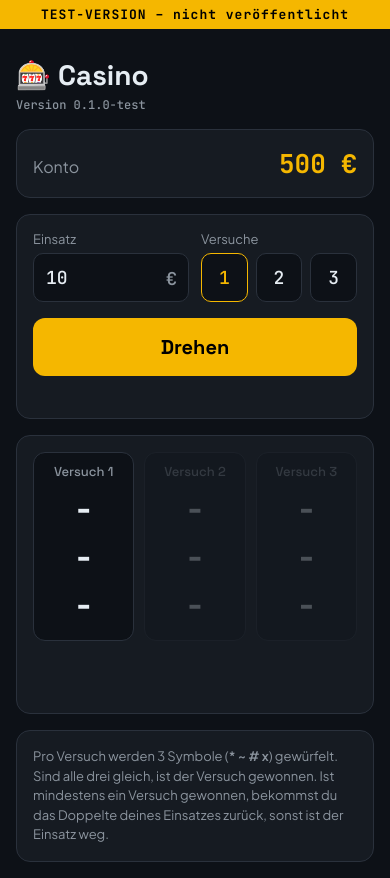
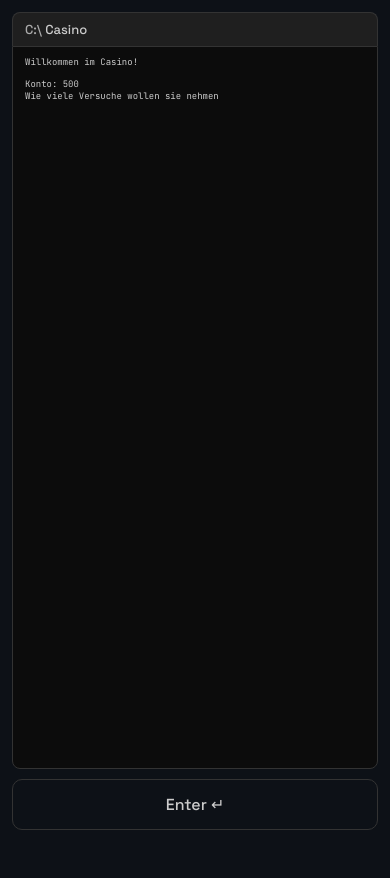
Before and after one commit to bonpronto/csharp-projekte, a plain HTML site: page Casino-Web/index.html in a window 390 px wide. After the commit the page ends 844 px from the top, so only its background shows below. Drawn offline with Linux system fonts and the light colour scheme.

Commit message:
Refactor Casino game layout and logic
Updated title and modified layout styles for better responsiveness. Removed test banner and adjusted game logic for user input.

```diff
--- a/Casino-Web/index.html
+++ b/Casino-Web/index.html
@@ -3,333 +3,344 @@
 <head>
 <meta charset="UTF-8">
 <meta name="viewport" content="width=device-width, initial-scale=1">
-<title>TEST – Casino</title>
+<title>Casino</title>
 <link rel="preconnect" href="https://fonts.googleapis.com">
 <link rel="preconnect" href="https://fonts.gstatic.com" crossorigin>
-<link href="https://fonts.googleapis.com/css2?family=JetBrains+Mono:wght@500;700&family=Plus+Jakarta+Sans:wght@400;600&family=Space+Grotesk:wght@500;700&display=swap" rel="stylesheet">
+<link href="https://fonts.googleapis.com/css2?family=JetBrains+Mono:wght@400;700&family=Plus+Jakarta+Sans:wght@400;600&family=Space+Grotesk:wght@500;700&display=swap" rel="stylesheet">
 <style>
   :root {
     --bg: #0d1117;
-    --card: #161b22;
-    --line: #2a313c;
-    --text: #e6edf3;
-    --muted: #8b949e;
+    --konsole: #0c0c0c;
+    --text: #cccccc;
+    --titel: #1f1f1f;
+    --line: #333;
     --accent: #f5b700;
-    --win: #3fb950;
-    --lose: #f85149;
   }
   * { box-sizing: border-box; }
+  html, body { height: 100%; }
   body {
     margin: 0;
     background: var(--bg);
     color: var(--text);
     font-family: 'Plus Jakarta Sans', system-ui, sans-serif;
-    min-height: 100vh;
+    display: flex;
+    flex-direction: column;
+    height: 100dvh;
   }
-  .test-banner {
-    background: var(--accent);
-    color: #000;
-    text-align: center;
-    font-family: 'JetBrains Mono', monospace;
-    font-weight: 700;
-    padding: 6px 10px;
-    letter-spacing: 1px;
+  .fenster {
+    flex: 1 1 auto;
+    min-height: 0;
+    display: flex;
+    flex-direction: column;
+    width: 100%;
+    max-width: 900px;
+    margin: 12px auto 0;
+    padding: 0 12px;
+  }
+  .titel {
+    background: var(--titel);
+    border: 1px solid var(--line);
+    border-bottom: 0;
+    border-radius: 8px 8px 0 0;
+    padding: 8px 12px;
+    font-family: 'Space Grotesk', sans-serif;
     font-size: 13px;
+    color: #aaa;
+    flex: 0 0 auto;
   }
-  main { max-width: 560px; margin: 0 auto; padding: 16px; }
-  h1 {
+  .titel b { color: var(--text); font-weight: 500; }
+  .screen {
+    flex: 1 1 auto;
+    min-height: 0;
+    overflow: auto;
+    background: var(--konsole);
+    border: 1px solid var(--line);
+    border-radius: 0 0 8px 8px;
+    padding: 10px 12px;
+    cursor: text;
+  }
+  #term {
+    margin: 0;
+    white-space: pre;
+    font-family: 'JetBrains Mono', Consolas, 'Courier New', monospace;
+    font-size: clamp(7px, 2.3vw, 15px);
+    line-height: 1.25;
+    color: var(--text);
+  }
+  #term input {
+    background: transparent;
+    border: 0;
+    outline: 0;
+    padding: 0;
+    margin: 0;
+    font: inherit;
+    color: inherit;
+    caret-color: var(--text);
+    width: 1ch;
+    min-width: 1ch;
+  }
+  .leiste {
+    flex: 0 0 auto;
+    max-width: 900px;
+    width: 100%;
+    margin: 0 auto;
+    padding: 10px 12px 14px;
+  }
+  #enter {
+    width: 100%;
+    padding: 14px;
+    background: transparent;
+    color: var(--text);
+    border: 1px solid var(--line);
+    border-radius: 10px;
     font-family: 'Space Grotesk', sans-serif;
-    margin: 12px 0 4px;
-    font-size: 28px;
+    font-size: 16px;
+    cursor: pointer;
   }
-  .version { font-family: 'JetBrains Mono', monospace; color: var(--muted); font-size: 12px; }
-  .card {
-    background: var(--card);
-    border: 1px solid var(--line);
-    border-radius: 14px;
-    padding: 16px;
-    margin-top: 16px;
-  }
-  .konto {
-    display: flex; justify-content: space-between; align-items: baseline;
-  }
-  .konto span:first-child { color: var(--muted); }
-  #guthaben {
-    font-family: 'JetBrains Mono', monospace;
-    font-size: 26px; font-weight: 700; color: var(--accent);
-  }
-  label { display: block; color: var(--muted); font-size: 13px; margin-bottom: 6px; }
-  .row { display: flex; gap: 12px; flex-wrap: wrap; }
-  .row > div { flex: 1; min-width: 150px; }
-  .euro-feld { position: relative; }
-  .euro-feld input {
-    width: 100%;
-    padding: 12px 36px 12px 12px;
-    background: var(--bg); color: var(--text);
-    border: 1px solid var(--line); border-radius: 10px;
-    font-family: 'JetBrains Mono', monospace; font-size: 18px;
-  }
-  .euro-feld::after {
-    content: '€';
-    position: absolute; right: 12px; top: 50%; transform: translateY(-50%);
-    color: var(--muted); font-family: 'JetBrains Mono', monospace; font-size: 18px;
-    pointer-events: none;
-  }
-  .versuche { display: flex; gap: 8px; }
-  .versuche button {
-    flex: 1; padding: 12px 0;
-    background: var(--bg); color: var(--text);
-    border: 1px solid var(--line); border-radius: 10px;
-    font-family: 'JetBrains Mono', monospace; font-size: 18px; cursor: pointer;
-  }
-  .versuche button.aktiv { border-color: var(--accent); color: var(--accent); }
-  #drehen {
-    width: 100%; margin-top: 16px; padding: 16px;
-    background: var(--accent); color: #000; border: 0; border-radius: 12px;
-    font-family: 'Space Grotesk', sans-serif; font-size: 20px; font-weight: 700; cursor: pointer;
-  }
-  #drehen:disabled { opacity: .5; cursor: not-allowed; }
-  .tabelle { display: grid; grid-template-columns: repeat(3, 1fr); gap: 10px; }
-  .spalte {
-    background: var(--bg); border: 1px solid var(--line); border-radius: 12px;
-    padding: 10px 6px; text-align: center; transition: opacity .2s, border-color .2s;
-  }
-  .spalte.aus { opacity: .25; }
-  .spalte.gewonnen { border-color: var(--win); box-shadow: 0 0 12px rgba(63,185,80,.35); }
-  .spalte h3 {
-    margin: 0 0 6px; font-family: 'Space Grotesk', sans-serif;
-    font-size: 13px; color: var(--muted); font-weight: 500;
-  }
-  .symbol {
-    font-family: 'JetBrains Mono', monospace; font-size: 34px; font-weight: 700;
-    height: 48px; line-height: 48px;
-  }
-  #meldung {
-    text-align: center; font-family: 'Space Grotesk', sans-serif;
-    font-size: 30px; font-weight: 700; margin-top: 16px; min-height: 40px;
-  }
-  #meldung.win { color: var(--win); }
-  #meldung.lose { color: var(--lose); }
-  #hinweis { text-align: center; color: var(--muted); font-size: 14px; min-height: 20px; margin-top: 6px; }
-  #hinweis.fehler { color: var(--lose); }
-  #neustart {
-    display: none; width: 100%; margin-top: 12px; padding: 14px;
-    background: transparent; color: var(--text);
-    border: 1px solid var(--line); border-radius: 12px;
-    font-family: 'Space Grotesk', sans-serif; font-size: 16px; cursor: pointer;
-  }
-  .regeln { color: var(--muted); font-size: 13px; line-height: 1.5; }
+  #enter:active { background: var(--titel); }
+  #enter:disabled { opacity: .35; cursor: default; }
 </style>
 </head>
 <body>
-<div class="test-banner">TEST-VERSION – nicht veröffentlicht</div>
-
-<main>
-  <h1>🎰 Casino</h1>
-  <div class="version" id="version"></div>
-
-  <div class="card konto">
-    <span>Konto</span>
-    <span id="guthaben">500 €</span>
+<div class="fenster">
+  <div class="titel">C:\ <b>Casino</b></div>
+  <div class="screen" id="screen"><pre id="term"></pre></div>
 </div>
 
-  <div class="card">
-    <div class="row">
-      <div>
-        <label for="einsatz">Einsatz</label>
-        <div class="euro-feld">
-          <input id="einsatz" type="text" inputmode="decimal" value="10" autocomplete="off">
+<div class="leiste">
+  <button id="enter" disabled>Enter ↵</button>
 </div>
-      </div>
-      <div>
-        <label>Versuche</label>
-        <div class="versuche" id="versuche">
-          <button data-v="1" class="aktiv">1</button>
-          <button data-v="2">2</button>
-          <button data-v="3">3</button>
-        </div>
-      </div>
-    </div>
-    <button id="drehen">Drehen</button>
-    <div id="hinweis"></div>
-  </div>
-
-  <div class="card">
-    <div class="tabelle" id="tabelle"></div>
-    <div id="meldung"></div>
-    <button id="neustart">Neues Spiel (500 €)</button>
-  </div>
-
-  <div class="card regeln">
-    Pro Versuch werden 3 Symbole (<b>*</b> <b>~</b> <b>#</b> <b>x</b>) gewürfelt.
-    Sind alle drei gleich, ist der Versuch gewonnen. Ist mindestens ein Versuch gewonnen,
-    bekommst du das Doppelte deines Einsatzes zurück, sonst ist der Einsatz weg.
-  </div>
-</main>
 
 <script>
   // ---------- Einstellungen ----------
-  const VERSION = '0.1.0-test';
   const START_GUTHABEN = 500;
-  const GEWINN_FAKTOR = 2;          // Auszahlung = Einsatz * Faktor
-  const X_GEWINNT = false;          // true: drei 'x' zählen auch als Gewinn
-  const SYMBOLE = ['x', '*', '~', '#'];   // Index = Zufallszahl 0..3 (wie rng.Next(0, 4))
+  const GEWINN_FAKTOR = 2;                 // Auszahlung = Einsatz * Faktor
+  const X_GEWINNT = false;                 // true: drei 'x' zählen auch als Gewinn
+  const SYMBOLE = ['x', '*', '~', '#'];    // wie rng.Next(0, 4) im C#-Programm
+  const ZEILEN_PAUSE = 350;                // Pause zwischen den Ausgabezeilen (ms)
 
-  // ---------- Zustand ----------
-  let guthaben = START_GUTHABEN;
-  let versuche = 1;
-  let laeuft = false;
+  const JACKPOT = [
+    "   ██████  █████   ██████  ██   ██ ██████   █████  ████████ ",
+    "       ██ ██   ██ ██       ██  ██  ██   ██ ██   ██    ██    ",
+    "       ██ ███████ ██       █████   ██████  ██   ██    ██    ",
+    "  ██   ██ ██   ██ ██       ██  ██  ██      ██   ██    ██    ",
+    "   █████  ██   ██  ██████  ██   ██ ██       █████     ██    "
+  ].join('\n');
+
+  const LOSER = [
+    " ██       ██████  ███████ ███████ ██████  ",
+    " ██      ██    ██ ██      ██      ██   ██ ",
+    " ██      ██    ██ ███████ █████   ██████  ",
+    " ██      ██    ██      ██ ██      ██   ██ ",
+    " ███████  ██████  ███████ ███████ ██   ██ "
+  ].join('\n');
 
   // ---------- Elemente ----------
-  const elGuthaben = document.getElementById('guthaben');
-  const elEinsatz = document.getElementById('einsatz');
-  const elDrehen = document.getElementById('drehen');
-  const elTabelle = document.getElementById('tabelle');
-  const elMeldung = document.getElementById('meldung');
-  const elHinweis = document.getElementById('hinweis');
-  const elNeustart = document.getElementById('neustart');
-  const elVersion = document.getElementById('version');
+  const term = document.getElementById('term');
+  const screen = document.getElementById('screen');
+  const btnEnter = document.getElementById('enter');
+  let wartend = null;   // Funktion, die der Enter-Button auslöst
 
-  elVersion.textContent = 'Version ' + VERSION;
-
-  // ---------- Tabelle aufbauen ----------
-  for (let v = 0; v < 3; v++) {
-    const spalte = document.createElement('div');
-    spalte.className = 'spalte';
-    spalte.id = 'spalte' + v;
-    spalte.innerHTML = '<h3>Versuch ' + (v + 1) + '</h3>' +
-      '<div class="symbol">-</div><div class="symbol">-</div><div class="symbol">-</div>';
-    elTabelle.appendChild(spalte);
+  // ---------- "Konsole" ----------
+  function scrollEnde() {
+    screen.scrollTop = screen.scrollHeight;
   }
 
-  function zeigeAktiveSpalten() {
-    for (let v = 0; v < 3; v++) {
-      document.getElementById('spalte' + v).classList.toggle('aus', v >= versuche);
-    }
+  function print(text) {
+    term.appendChild(document.createTextNode(text + '\n'));
+    scrollEnde();
   }
 
-  function aktualisiereKonto() {
-    elGuthaben.textContent = guthaben.toLocaleString('de-DE', { maximumFractionDigits: 2 }) + ' €';
+  function sleep(ms) {
+    return new Promise(function (r) { setTimeout(r, ms); });
   }
 
+  // wie Console.ReadLine(); suffix z. B. ' €' bleibt hinter der Eingabe stehen
+  function readLine(suffix) {
+    return new Promise(function (resolve) {
+      const zeile = document.createElement('span');
+      const input = document.createElement('input');
+      input.type = 'text';
+      input.setAttribute('inputmode', 'decimal');
+      input.setAttribute('autocomplete', 'off');
+      input.setAttribute('autocapitalize', 'off');
+      input.setAttribute('spellcheck', 'false');
+      zeile.appendChild(input);
+      if (suffix) zeile.appendChild(document.createTextNode(suffix));
+      term.appendChild(zeile);
+
+      function anpassen() {
+        input.style.width = Math.max(1, input.value.length + 1) + 'ch';
+      }
+      anpassen();
+      input.addEventListener('input', anpassen);
+
+      function fertig() {
+        const wert = input.value;
+        zeile.remove();
+        wartend = null;
+        btnEnter.disabled = true;
+        print(wert + (suffix || ''));
+        resolve(wert);
+      }
+      input.addEventListener('keydown', function (e) {
+        if (e.key === 'Enter') {
+          e.preventDefault();
+          fertig();
+        }
+      });
+
+      wartend = fertig;
+      btnEnter.disabled = false;
+      input.focus();
+      scrollEnde();
+    });
+  }
+
+  // wie Console.ReadKey(): wartet auf eine Taste oder ein Antippen
+  function readKey() {
+    return new Promise(function (resolve) {
+      let erledigt = false;
+      function fertig() {
+        if (erledigt) return;
+        erledigt = true;
+        window.removeEventListener('keydown', onKey);
+        screen.removeEventListener('pointerdown', fertig);
+        wartend = null;
+        btnEnter.disabled = true;
+        resolve();
+      }
+      function onKey(e) {
+        if (['Shift', 'Control', 'Alt', 'Meta', 'CapsLock'].indexOf(e.key) !== -1) return;
+        e.preventDefault();
+        fertig();
+      }
+      // kurz warten, damit das Enter der vorigen Eingabe nicht sofort durchrutscht
+      setTimeout(function () {
+        if (erledigt) return;
+        window.addEventListener('keydown', onKey);
+        screen.addEventListener('pointerdown', fertig);
+      }, 80);
+      wartend = fertig;
+      btnEnter.disabled = false;
+    });
+  }
+
+  btnEnter.addEventListener('click', function () {
+    if (wartend) wartend();
+  });
+
+  // Antippen der Konsole setzt den Cursor wieder ins Eingabefeld
+  screen.addEventListener('click', function () {
+    const input = term.querySelector('input');
+    if (input) input.focus();
+  });
+
+  // ---------- Hilfsfunktionen ----------
   function zufallsSymbol() {
     return SYMBOLE[Math.floor(Math.random() * SYMBOLE.length)];
   }
 
-  function hinweis(text, fehler) {
-    elHinweis.textContent = text || '';
-    elHinweis.classList.toggle('fehler', !!fehler);
+  function euro(zahl) {
+    return zahl.toLocaleString('de-DE', { maximumFractionDigits: 2 });
   }
 
-  // ---------- Versuche wählen ----------
-  document.querySelectorAll('#versuche button').forEach(function (btn) {
-    btn.addEventListener('click', function () {
-      if (laeuft) return;
-      versuche = Number(btn.dataset.v);
-      document.querySelectorAll('#versuche button').forEach(function (b) {
-        b.classList.toggle('aktiv', b === btn);
-      });
-      zeigeAktiveSpalten();
-    });
-  });
+  function leer(n) {
+    return ' '.repeat(n);
+  }
 
-  // ---------- Drehen ----------
-  elDrehen.addEventListener('click', function () {
-    if (laeuft) return;
+  // ---------- Spiel ----------
+  async function spiel() {
+    while (true) {
+      let guthaben = START_GUTHABEN;
+      print('Willkommen im Casino!');
 
-    const einsatz = parseFloat(elEinsatz.value.replace(',', '.'));
-    if (isNaN(einsatz) || einsatz <= 0) {
-      hinweis('Ungültiger Einsatz. Bitte eine Zahl größer 0 eingeben.', true);
-      return;
+      do {
+        print('\nKonto: ' + euro(guthaben));
+
+        // Versuche abfragen (1 bis 3)
+        let versuche = 0;
+        while (true) {
+          print('Wie viele Versuche wollen sie nehmen');
+          const text = (await readLine()).trim();
+          const zahl = Number(text);
+          if (text !== '' && Number.isInteger(zahl) && zahl >= 1 && zahl <= 3) {
+            versuche = zahl;
+            break;
+          }
+          print('Keine gültige Zahl (bitte 1, 2 oder 3 eingeben).\n');
+        }
+
+        // Einsatz abfragen
+        print('Ihr Einsatz bitte ein geben:');
+        const einsatzText = (await readLine(' €')).trim().replace(',', '.');
+        const einsatz = Number(einsatzText);
+
+        if (einsatzText === '' || !isFinite(einsatz) || einsatz <= 0) {
+          print('Ihr Einsatz (' + einsatzText + ' Euro) ist nicht gültig');
+          print('Bitte drücken sie eine Taste ...');
+          await readKey();
+          continue;
         }
         if (einsatz > guthaben) {
-      hinweis('Der Einsatz ist höher als dein Guthaben.', true);
-      return;
+          print('Ihr Einsatz (' + euro(einsatz) + ' Euro) ist höher als Ihr Konto');
+          print('Bitte drücken sie eine Taste ...');
+          await readKey();
+          continue;
         }
 
-    hinweis('');
-    elMeldung.textContent = '';
-    elMeldung.className = '';
-    laeuft = true;
-    elDrehen.disabled = true;
+        guthaben = guthaben - einsatz;          // Einsatz wird sofort abgezogen
+        print('Konto: ' + euro(guthaben));
+        print('\n');
 
-    guthaben -= einsatz;            // Einsatz sofort abziehen
-    aktualisiereKonto();
+        // Tabelle: Kopfzeile
+        print(leer(8) + 'Versuch 1' + leer(7) + 'Versuch 2' + leer(7) + 'Versuch 3');
 
-    // Ergebnis vorab würfeln: ergebnis[versuch][zeile]
+        // Würfeln: ergebnis[versuch][zeile]
         const ergebnis = [];
         for (let v = 0; v < versuche; v++) {
           ergebnis.push([zufallsSymbol(), zufallsSymbol(), zufallsSymbol()]);
         }
 
-    // Walzen-Animation: jede Spalte stoppt etwas später
-    const timer = [];
-    let fertig = 0;
-    for (let v = 0; v < 3; v++) {
-      const spalte = document.getElementById('spalte' + v);
-      spalte.classList.remove('gewonnen');
-      const felder = spalte.querySelectorAll('.symbol');
-      if (v >= versuche) {
-        felder.forEach(function (f) { f.textContent = '-'; });
-        continue;
+        // Tabelle zeilenweise ausgeben
+        for (let z = 0; z < 3; z++) {
+          let zeile = leer(12) + ergebnis[0][z];
+          for (let v = 1; v < versuche; v++) {
+            zeile += leer(15) + ergebnis[v][z];
           }
-      timer[v] = setInterval(function () {
-        felder.forEach(function (f) { f.textContent = zufallsSymbol(); });
-      }, 70);
-      setTimeout(function () {
-        clearInterval(timer[v]);
-        felder.forEach(function (f, i) { f.textContent = ergebnis[v][i]; });
-        fertig++;
-        if (fertig === versuche) auswerten(ergebnis, einsatz);
-      }, 700 + v * 450);
+          print(zeile);
+          await sleep(ZEILEN_PAUSE);
         }
-  });
 
-  // ---------- Auswertung ----------
-  function auswerten(ergebnis, einsatz) {
+        // Auswertung: mindestens ein Versuch mit 3 gleichen Symbolen?
         let gewonnen = false;
-    for (let v = 0; v < ergebnis.length; v++) {
+        for (let v = 0; v < versuche; v++) {
           const r = ergebnis[v];
-      const gleich = r[0] === r[1] && r[1] === r[2];
-      if (gleich && (r[0] !== 'x' || X_GEWINNT)) {
+          if (r[0] === r[1] && r[1] === r[2] && (r[0] !== 'x' || X_GEWINNT)) {
             gewonnen = true;
-        document.getElementById('spalte' + v).classList.add('gewonnen');
           }
         }
 
         if (gewonnen) {
-      guthaben += einsatz * GEWINN_FAKTOR;
-      elMeldung.textContent = 'JACKPOT!';
-      elMeldung.className = 'win';
+          guthaben = guthaben + einsatz * GEWINN_FAKTOR;
+          print('\n' + JACKPOT);
         } else {
-      elMeldung.textContent = 'LOSER';
-      elMeldung.className = 'lose';
+          print('\n' + LOSER);
         }
-    aktualisiereKonto();
+        print('Ihr neuer kontostand ist ' + euro(guthaben) + ' Euro.');
+        print('Drücken sie eine beliebige Taste ...');
+        await readKey();
 
-    laeuft = false;
-    if (guthaben <= 0) {
-      hinweis('Leider reicht das Guthaben nicht mehr.', true);
-      elNeustart.style.display = 'block';
-    } else {
-      elDrehen.disabled = false;
+      } while (guthaben > 0);
+
+      print('Leider reicht das Guthaben nicht mehr');
+      print('Bitte drücken sie eine Taste ...');
+      await readKey();
+      print('-------------------------------------\n');
     }
   }
 
-  // ---------- Neustart ----------
-  elNeustart.addEventListener('click', function () {
-    guthaben = START_GUTHABEN;
-    aktualisiereKonto();
-    elNeustart.style.display = 'none';
-    elDrehen.disabled = false;
-    elMeldung.textContent = '';
-    hinweis('');
-    document.querySelectorAll('.symbol').forEach(function (f) { f.textContent = '-'; });
-    document.querySelectorAll('.spalte').forEach(function (s) { s.classList.remove('gewonnen'); });
-  });
-
-  zeigeAktiveSpalten();
-  aktualisiereKonto();
+  spiel();
 </script>
 </body>
 </html>
```
Lines whose indentation alone changed are shown as unchanged.
